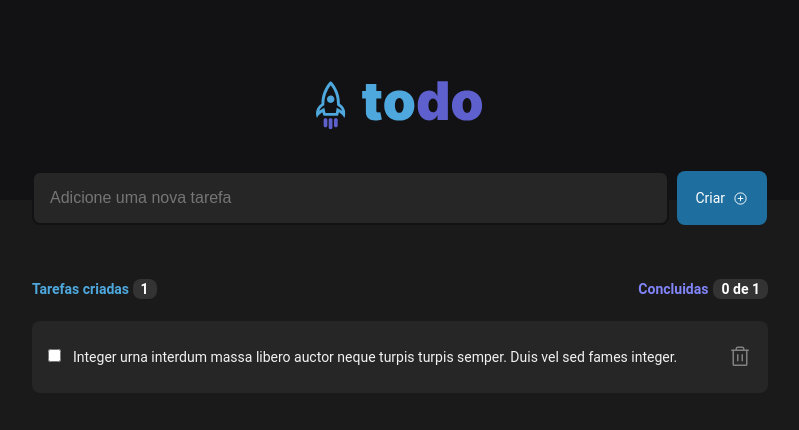
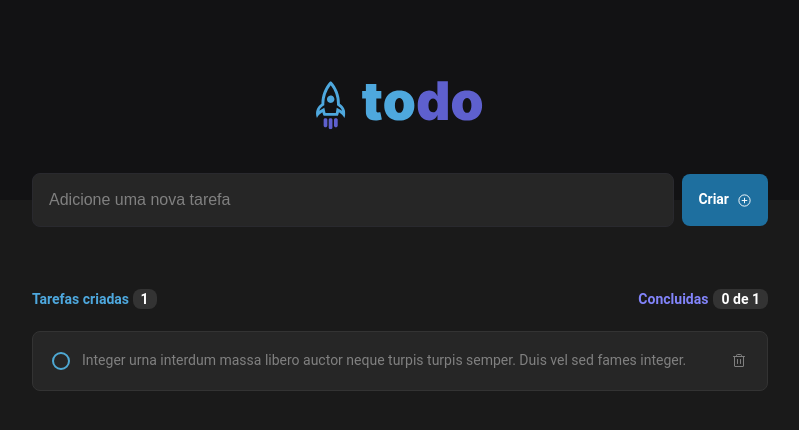
Before and after one commit to BePenques/react-todo-list-rocketseat, a React (Vite) app: page / in a window 1280 px wide. Shown: the top 430 px of the page, without its empty margins (240-1039 px from the left). Built offline with nearby package versions, Linux system fonts and the light colour scheme.

Commit message:
refatorações

```diff
--- a/src/App.jsx
+++ b/src/App.jsx
@@ -7,15 +7,13 @@ function App() {
 
 
   return (
-   <div>
-      <Header></Header>
+   <main>
+      <Header/>
 
-      <div className={styles.wrapper}>
-        <main className={styles.main}>
+      <section className={styles.wrapper}>
           <InputTask></InputTask>
-        </main>
-      </div>
-   </div>
+      </section>
+   </main>
   )
 }
 
--- a/src/App.module.css
+++ b/src/App.module.css
@@ -1,21 +1,17 @@
 .wrapper {
-    max-width: 90rem;
-    margin: 2rem auto;
-    padding: 0 1rem;
-    display: grid;
-    grid-template-columns: 1fr;/* fr - tamanho flexivel*/
+    max-width: 46rem;
+    width: 100%;
+    margin: 0 auto;
 }
 
-.main{
-    width: 46rem;
-    margin: 2rem auto;
-}
 
-@media (max-width: 768px){
+@media (max-width: 768px) {
     html {
         font-size: 87.5%;
     }
+
     .wrapper {
-        grid-template-columns: 1fr;/* fr - tamanho flexivel*/
+        grid-template-columns: 1fr;
+        /* fr - tamanho flexivel*/
     }
 }
--- /dev/null
+++ b/src/components/Counters.jsx
@@ -0,0 +1,16 @@
+import styles from './Counters.module.css'
+
+
+export function Counters({tasksLength, checkedTasks}){
+    return (
+        <div className={styles.counter}>
+            <strong className={styles.tarefasCriadas}>Tarefas criadas <span>{tasksLength}</span></strong>
+            <strong className={styles.concluidas}>Concluidas
+                    {tasksLength > 0 ? <span>{checkedTasks} de {tasksLength}</span>
+                                        :  <span>{tasksLength}</span>
+                    }
+            </strong>
+
+        </div>
+    )
+}
--- /dev/null
+++ b/src/components/Counters.module.css
@@ -0,0 +1,23 @@
+.counter {
+    display: flex;
+    justify-content: space-between;
+}
+
+.counter span {
+    padding: 2px 8px;
+    background: var(--gray-400);
+    border-radius: 8px;
+    color: white;
+}
+
+.tarefasCriadas {
+    color: var(--blue-300);
+}
+
+.concluidas span {
+    margin-left: 5px;
+}
+
+.concluidas {
+    color: var(--purple-300);
+}
--- /dev/null
+++ b/src/components/Empty.tsx
@@ -0,0 +1,13 @@
+import styles from'./Empty.module.css'
+
+export function Empty() {
+  return (
+    <div className={styles.container}>
+      <img src="/clipboard.png" alt="ícone de prancheta" />
+      <p>
+        <strong>Você ainda não tem tarefas cadastradas</strong>
+        Crie tarefas e organize seus itens a fazer
+      </p>
+    </div>
+  )
+}
--- a/src/components/InputTask.jsx
+++ b/src/components/InputTask.jsx
@@ -3,7 +3,8 @@ import { PlusCircle} from 'phosphor-react'
 import { useState } from 'react';
 import { v4 as uuidv4 } from 'uuid';
 import { Task } from "./Task"
-import { ClipboardText } from 'phosphor-react'
+import { Empty } from './Empty'
+import { Counters } from './Counters'
 
 
 export function InputTask(){
@@ -19,6 +20,7 @@ export function InputTask(){
     const [newTitleText, setNewTitleText] = useState([]);
 
     function handleCreateNewTask(){
+
         event.preventDefault()
 
         setTasks([//imutabilidade
@@ -32,9 +34,6 @@ export function InputTask(){
 
         setNewTitleText('');
 
-    }
-    function handleNewCommentChange(){
-        setNewTitleText(event.target.value)
     }
 
     function handleTask({id, value}){
@@ -60,10 +59,21 @@ export function InputTask(){
             return el.id != id;
        })
 
+       if (!confirm('Deseja mesmo apagar essa tarefa?')) {
+        return
+      }
+
        setTasks(tasksWithoutDeletedOne);
 
     }
 
+    const checkedTasks = tasks.reduce((prevValue, currentTask) => {
+        if (currentTask.isCompleted) {
+          return prevValue + 1
+        }
+
+        return prevValue
+      }, 0)
 
     return (
         <article className={styles.article}>
@@ -73,7 +83,7 @@ export function InputTask(){
                     name="task"
                     id="task"
                     value={newTitleText}
-                    onChange={handleNewCommentChange}
+                    onChange={(e) => setNewTitleText(e.target.value)} //handleNewCommentChange
                     placeholder='Adicione uma nova tarefa'
                     required
                 />
@@ -83,21 +93,13 @@ export function InputTask(){
                 </button>
             </form>
             <div className={styles.tasklist}>
-                <div className={styles.counter}>
-                    <strong className={styles.tarefasCriadas}>Tarefas criadas <span>{tasks.length}</span></strong>
-                    <strong className={styles.concluidas}>Concluidas
-                            {tasks.length > 0 ? <span>{tasks.filter(el => el.isCompleted == true).length} de {tasks.length}</span>
-                                              :  <span>{tasks.length}</span>
-                            }
-                    </strong>
+                <Counters
+                    tasksLength={tasks.length}
+                    checkedTasks={checkedTasks}
+                />
 
-                </div>
-                <div className={tasks.length > 0  ? styles.list : styles.listZeroItens}>
-                    <div name="classDisplayNone">
-                        <ClipboardText size={56}/>
-                        <span> Você ainda não tem tarefas cadastradas</span>
-                        <p> Crie tarefas e organize seus itens a fazer</p>
-                    </div>
+                {tasks.length > 0 ? (
+                <div>
                     {tasks.map(task => {
                         return (
                             <Task
@@ -110,8 +112,11 @@ export function InputTask(){
                             />
                         )
                     })}
+                </div>
+                    ) : (
+                    <Empty />
+                )}
 
-                </div>
             </div>
         </article>
     )
--- a/src/components/InputTask.module.css
+++ b/src/components/InputTask.module.css
@@ -1,110 +1,81 @@
-.article{
+/* .article {
     margin-top: calc(0px - 6.3rem);
 
-}
+} */
 
-.article form{
-    display: flex;
+.article form {
+    /* display: flex;
     flex-direction: row;
     gap: 0.5rem;
     align-items: center;
     height: 3.37rem;
-    width: 46rem;
-}
-
-.article form input{
-    width: 39.8rem;
-    background: var(--gray-500);
-    border: 0;
-    padding: 1rem;
-    border-radius: 8px;
-    color: var(--gray-300);
-    line-height: 1.4;
-    margin-top: 1rem;
-    height: 100%;
-    border: 2px solid var(--gray-900);
-
+    width: 46rem; */
+    display: flex;
+    flex: 1;
+    justify-content: space-between;
+    gap: 0.5rem;
 
 }
 
-.article form button{
-    width: 5.62rem;
-    margin-top: 1rem;
-    height: 100%;
+.article form input,
+.article form button {
+    transform: translateY(-50%);
+
+    margin-bottom: 2.3125rem;
+}
+
+.article form input {
+    width: 100%;
+    background-color: var(--gray-500);
+    padding: 1rem;
     border-radius: 8px;
-    background: var(--blue-500);
+    color: var(--gray-100);
+    line-height: 140%;
+    height: 3.375rem;
+    border: 1px solid var(--gray-700);
+
+}
+
+.article form input::placeholder {
+    color: var(--gray-300)
+}
+
+.article form input:focus {
+    border-color: var(--purple-dark);
+}
+
+.article form button {
+    display: flex;
+    align-items: center;
+    justify-content: center;
+
+    height: 3.25rem;
+    padding: 1rem;
+
+    border: 0px;
+    border-radius: 8px;
+    gap: 0.5rem;
+    box-shadow: none;
+    line-height: 140%;
+
+    background-color: var(--blue-dark);
     color: white;
+    font-weight: bold;
+    font-size: 0.875rem;
     border: 0px;
     cursor: pointer;
-    display: flex;
     flex-direction: row-reverse;
-    align-items: center;
-    justify-content: center;
-    gap: 0.5rem;
+
+}
+
+.article form button:hover {
+    background-color: var(--blue);
 }
 
 /* TaskList */
-.tasklist{
-    margin-top: 4rem;
-}
-
-.listZeroItens{
-    margin-top: 1.5rem;
-    border-top: 1px solid var(--gray-400);
-    border-radius: 8px 8px 0px 0px;
+.tasklist {
+    /* margin-top: 4rem; */
     display: flex;
     flex-direction: column;
-    justify-content: center;
-    align-items: center;
-    height: 15rem;
-    width: 100%;
-    text-align: center;
-    line-height: 140%;
+    gap: 1.5rem;
 }
-
-.listZeroItens span{
-  font-weight: bold;
-  font-size: 16px;
-}
-
-.listZeroItens div[name="classDisplayNone"]{
-    display: flex;
-    flex-direction: column;
-    justify-content: center;
-    align-items: center;
-}
-.listZeroItens div[name="classDisplayNone"] span{
-    margin-top: 16px;
-}
-
-.list{
-    margin-top: 1.5rem;
-    height: auto;
-    /* opacity: 0.7; */
-}
-
-.list div[name='classDisplayNone']{
-    display: none;
-}
-
-.counter{
-    display: flex;
-    justify-content: space-between;
-}
-
-.counter span{
-    padding: 2px 8px;
-    background: var(--gray-400);
-    border-radius: 8px;
-    color: white;
-}
-
-.tarefasCriadas{
-    color: var(--blue-300);
-}
-.concluidas span{
-    margin-left: 5px;
-}
-.concluidas{
-    color: var(--purple-300);
-}
--- a/src/components/Task.jsx
+++ b/src/components/Task.jsx
@@ -1,5 +1,5 @@
 import styles from './Task.module.css'
-import { Trash } from 'phosphor-react'
+import { Trash, Check } from 'phosphor-react'
 
 
 export function Task({id,title, isCompleted, onHandleTask, onDeleteTask}){
@@ -13,18 +13,31 @@ export function Task({id,title, isCompleted, onHandleTask, onDeleteTask}){
         onDeleteTask(id)
     }
 
+    const checkboxCheckedClassname = isCompleted == true
+    ? styles['checkbox-checked']
+    : styles['checkbox-unchecked']
+    const paragraphCheckedClassname = isCompleted
+        ? styles['paragraph-checked']
+        : ''
+
     return(
 
         <div className={styles.taskBox}>
             <div className={styles.checkBoxLabel}>
                 <label htmlFor="" onClick={handleTask}>
                     <input type="checkbox"  readOnly  checked={isCompleted}/>
-                    <span>{title}</span>
+                    {/* <span>{title}</span> */}
+                    <span className={`${styles.checkbox} ${checkboxCheckedClassname}`}>
+                        {isCompleted && <Check size={12} color="#fff"/>}
+                    </span>
+                    <p className={`${styles.paragraph} ${paragraphCheckedClassname}`}>
+                        {title}
+                    </p>
                 </label>
             </div>
-                <button className={styles.btn} title="Deletar Tarefa" onClick={deleteTask}>
-                    <Trash size={24}/>
-                </button>
+            <button onClick={deleteTask}>
+                <Trash size={16} color="#808080"/>
+            </button>
         </div>
     )
 }
--- a/src/components/Task.module.css
+++ b/src/components/Task.module.css
@@ -1,41 +1,97 @@
-.taskBox{
-    background: var(--gray-500);
-    width: 100%;
-    height: 4.5rem;
+.taskBox {
     display: flex;
-    justify-items: center;
-    justify-content: center;
+    flex: 1;
+    gap: 0.75rem;
+
+    justify-content: space-between;
+    align-items: center;
+
     padding: 1rem;
     border-radius: 8px;
+
+    background: var(--gray-500);
+    border: 1px solid var(--gray-400);
+
 }
+.taskBox div {
+    display: flex;
+  }
 
-.taskBox + .taskBox{
+.taskBox+.taskBox {
     margin-top: 0.75rem
 }
 
-.checkBoxLabel{
-    width: 42.7rem;
-    margin: auto ;
-    color: var(--gray-100);
+.taskBox button {
+    background-color: transparent;
+    border: none;
+    cursor: pointer;
+    border-radius: 4px;
+    transition: 0.2s background-color;
+    padding: 5px 4px 2px 4px;
 }
 
-input[type=checkbox]{
-    margin-right: 0.75rem;
-    /* background-color: red; */
+.taskBox button line, .taskBox button path {
+    transition: 0.2s fill;
 }
 
-.checkBoxLabel label{
-    font-size: 14px;
-    width: 39.5rem;
+.taskBox button:hover {
+    background-color: var(--gray-400);
 }
 
-.btn{
-    background: transparent;
-    border: 0;
+.taskBox button:hover line, .taskBox button:hover path {
+    fill: var(--danger);
+}
+
+.taskBox label {
+    display: flex;
+    padding: 3px;
+    align-items: center;
+    gap: 0.75rem;
+}
+
+.taskBox label input[type='checkbox'] {
+    display: none;
+}
+
+.checkbox {
+    border-radius: 100%;
+    height: 1.125rem;
+    width: 1.125rem;
+
+    transition: 0.2s all;
+
+    display: flex;
+    align-items: center;
+    justify-content: center;
+}
+
+.checkbox-unchecked {
+    border: 2px solid var(--blue);
+}
+
+.checkbox-unchecked:hover {
+    background-color: rgba(30, 111, 159, 0.2);
+}
+
+.checkbox-checked {
+    border: 2px solid var(--purple-dark);
+    background-color: var(--purple-dark);
+}
+
+.checkbox-checked:hover {
+    border: 2px solid var(--purple);
+    background-color: var(--purple);
+}
+
+.paragraph {
+    font-size: 0.875rem;
+    line-height: 140%;
+    user-select: none;
+
+    transition: 0.2s all;
+}
+
+.paragraph-checked {
+    text-decoration: line-through;
     color: var(--gray-300);
-    cursor: pointer;
-    line-height: 0;
-    border-radius: 2px;
-    float: right;
-    margin: auto ;
 }
--- a/src/global.css
+++ b/src/global.css
@@ -1,4 +1,4 @@
-:root{
+:root {
     --white: #ffffff;
     --gray-100: #F2F2F2;
     --gray-300: #808080;
@@ -16,30 +16,41 @@
     --blue-300: #4EA8DE;
     --purple-300: #8284FA;
 
+    --blue: #4ea8d3;
+    --blue-dark: #1e6f9f;
+
+    --purple: #8284fa;
+    --purple-dark: #5e60ce;
+
+    --danger: #e25858;
 }
 
-:focus{
+:focus {
     outline: transparent !important;
     box-shadow: 0 0 0 1px var(--blue-300);
 }
 
-*{
+* {
     margin: 0;
     padding: 0;
     box-sizing: border-box;
 }
 
-body{
+body {
     background: var(--gray-600);
     color: var(--gray-300);
-    -webkit-font-smoothing: antialiased; /* padronização para fontes ficarem finas e detalhadas, principalmente para fonte que não são padrão no sitema*/
+    -webkit-font-smoothing: antialiased;
+    /* padronização para fontes ficarem finas e detalhadas, principalmente para fonte que não são padrão no sitema*/
 }
 
-body, textarea,button{
+body,
+textarea,
+button {
     font-family: 'Roboto', sans-serif;
     font-weight: 400;
     font-size: 0.875rem;
 }
-input{
+
+input {
     font-size: 1rem;
 }
```
Also changed, not shown: src/components/Empty.module.css (added, +18 -0 lines), public/clipboard.png (added).
